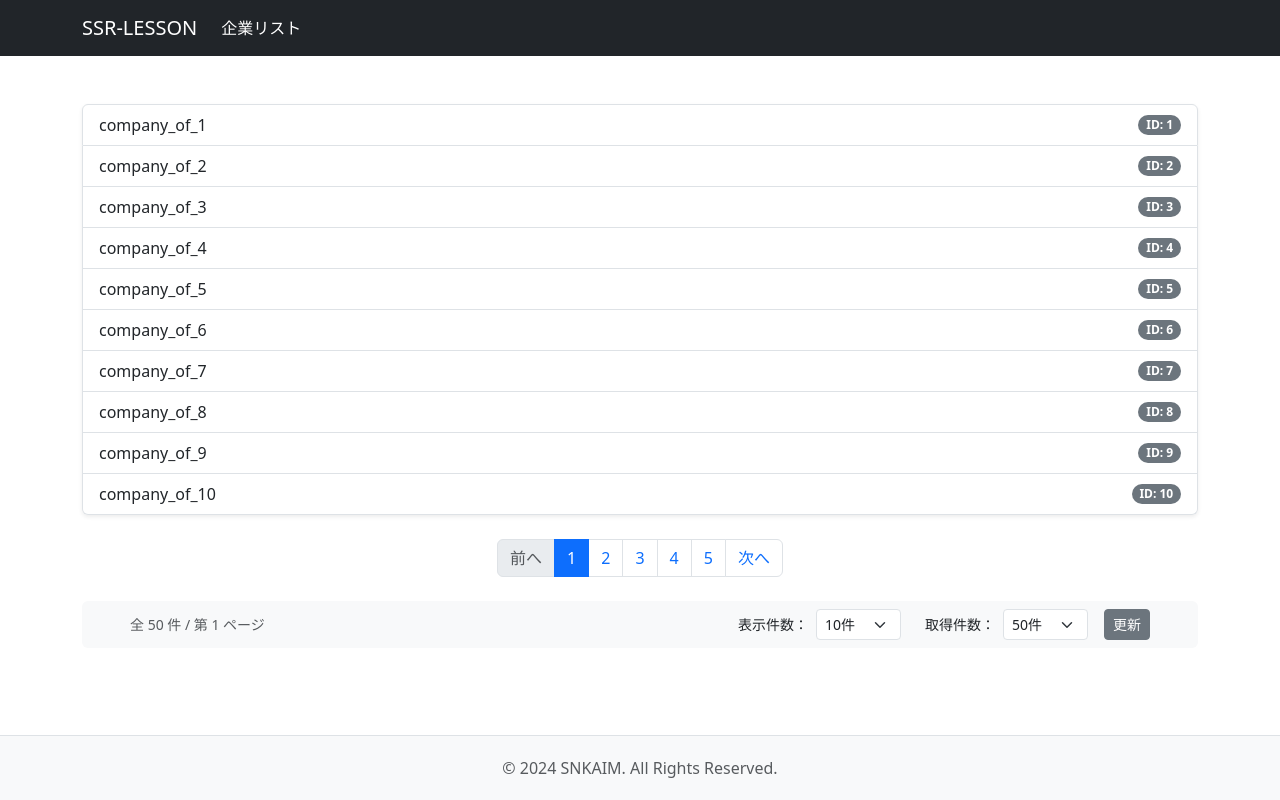
After one commit to Shiori-Takanashi/snkaim, a Flask app: page /companies/ in a window 1280 px wide. The commit adds this page. Run offline with Flask 3, Linux system fonts and the light colour scheme.

Commit message:
feat: 機能を大幅に追加して洗練

```diff
--- a/src/snkaim/app.py
+++ b/src/snkaim/app.py
@@ -1,14 +1,14 @@
 from flask import Flask
 
-from .routes.items import items_bp
-from .routes.sample import sample_bp
+from .routes.companies_routes import companies_bp
+from .routes.home_routes import home_bp
 
 
 def create_app():
     app = Flask(__name__)
 
-    app.register_blueprint(sample_bp)
-    app.register_blueprint(items_bp)
+    app.register_blueprint(home_bp)
+    app.register_blueprint(companies_bp)
 
     return app
 
--- /dev/null
+++ b/src/snkaim/routes/companies_routes.py
@@ -0,0 +1,16 @@
+from flask import Blueprint, render_template, request
+
+from snkaim.services.companies_service import get_pagination
+
+
+companies_bp = Blueprint("companies", __name__, url_prefix="/companies")
+
+
+@companies_bp.route("/")
+def company_list():
+    pagination = get_pagination(
+        request.args.get("total_companies", 50, type=int),
+        request.args.get("page", 1, type=int),
+        request.args.get("per_page", 10, type=int),
+    )
+    return render_template("companies.html", pagination=pagination)
--- /dev/null
+++ b/src/snkaim/services/companies_service.py
@@ -0,0 +1,79 @@
+from dataclasses import dataclass, field
+
+
+@dataclass
+class Company:
+    index: int
+    name: str
+
+
+@dataclass
+class Pagination:
+    total_companies: int
+    requested_page: int
+    per_page: int
+    companies: list[Company] = field(default_factory=list)
+
+    @property
+    def total_pages(self) -> int:
+        if self.total_companies == 0:
+            return 0
+        return (self.total_companies + self.per_page - 1) // self.per_page
+
+    @property
+    def current_page(self) -> int:
+        if self.requested_page < 1:
+            return 1
+        if self.total_pages > 0 and self.requested_page > self.total_pages:
+            return self.total_pages
+        return self.requested_page
+
+    @property
+    def has_prev(self) -> bool:
+        return self.current_page > 1
+
+    @property
+    def has_next(self) -> bool:
+        return self.current_page < self.total_pages
+
+    @property
+    def start_index(self) -> int:
+        """このページで必要なデータの開始位置"""
+        if self.total_companies == 0:
+            return 0
+        return (self.current_page - 1) * self.per_page + 1
+
+    @property
+    def end_index(self) -> int:
+        """このページで必要なデータの終了位置"""
+        if self.total_companies == 0:
+            return 0
+        return min(self.current_page * self.per_page, self.total_companies)
+
+
+def get_companies(start: int, end: int) -> list[Company]:
+    """ダミーデータの取得処理"""
+    if start == 0 and end == 0:
+        return []
+    return [
+        Company(index=i, name=f"company_of_{i}") for i in range(start, end + 1)
+    ]
+
+
+def get_pagination(
+    total_companies: int, requested_page: int, per_page: int
+) -> Pagination:
+    """ページネーションの構築とデータ取得を調整するサービス関数"""
+    # 1. ページネーションの計算枠だけを生成（データは空）
+    pagination = Pagination(
+        total_companies=total_companies,
+        requested_page=requested_page,
+        per_page=per_page,
+    )
+
+    # 2. オブジェクト自身に計算させたインデックスを使ってデータを取得し、格納
+    pagination.companies = get_companies(
+        pagination.start_index, pagination.end_index
+    )
+
+    return pagination
--- /dev/null
+++ b/src/snkaim/templates/companies.html
@@ -0,0 +1,75 @@
+{% extends "layout.html" %}
+
+{% block title %}Companies{% endblock %}
+
+{% block content %}
+
+<div class="list-group shadow-sm mb-4">
+    {% for company in pagination.companies %}
+    <div class="list-group-item list-group-item-action d-flex justify-content-between align-items-center">
+        <span>{{ company.name }}</span>
+        <span class="badge bg-secondary rounded-pill">ID: {{ company.index }}</span>
+    </div>
+    {% else %}
+    <div class="list-group-item text-center py-5">
+        <p class="text-muted mb-0">企業情報がありません。</p>
+    </div>
+    {% endfor %}
+</div>
+
+{% if pagination.total_pages > 1 %}
+<nav aria-label="Page navigation" class="mb-4">
+    <ul class="pagination justify-content-center">
+        <li class="page-item {% if not pagination.has_prev %}disabled{% endif %}">
+            <a class="page-link"
+                href="{{ url_for('companies.company_list', page=pagination.current_page - 1, per_page=pagination.per_page) }}">
+                前へ
+            </a>
+        </li>
+
+        {% for p in range(1, pagination.total_pages + 1) %}
+        <li class="page-item {% if p == pagination.current_page %}active{% endif %}">
+            <a class="page-link" href="{{ url_for('companies.company_list', page=p, per_page=pagination.per_page) }}">
+                {{ p }}
+            </a>
+        </li>
+        {% endfor %}
+
+        <li class="page-item {% if not pagination.has_next %}disabled{% endif %}">
+            <a class="page-link"
+                href="{{ url_for('companies.company_list', page=pagination.current_page + 1, per_page=pagination.per_page) }}">
+                次へ
+            </a>
+        </li>
+    </ul>
+</nav>
+{% endif %}
+<div class="card bg-light border-0">
+    <div class="card-body d-flex justify-content-between align-items-center px-5 py-2">
+        <p class="text-muted small mb-0">
+            <span>全 {{ pagination.total_companies }} 件</span> / <span>第 {{ pagination.current_page }} ページ</span>
+        </p>
+
+        <form action="{{ url_for('companies.company_list') }}" method="GET" class="d-flex align-items-center">
+            <input type="hidden" name="page" value="1">
+
+            <label for="per_page" class="form-label mb-0 me-2 text-nowrap small">表示件数：</label>
+            <select name="per_page" id="per_page" class="form-select form-select-sm me-4">
+                <option value="10" {% if pagination.per_page==10 %}selected{% endif %}>10件</option>
+                <option value="20" {% if pagination.per_page==20 %}selected{% endif %}>20件</option>
+                <option value="50" {% if pagination.per_page==50 %}selected{% endif %}>50件</option>
+                <option value="100" {% if pagination.per_page==100 %}selected{% endif %}>100件</option>
+            </select>
+
+            <label for="total_companies" class="form-label mb-0 me-2 text-nowrap small">取得件数：</label>
+            <select name="total_companies" id="total_companies" class="form-select form-select-sm me-3">
+                <option value="10" {% if pagination.total_companies==10 %}selected{% endif %}>10件</option>
+                <option value="50" {% if pagination.total_companies==50 %}selected{% endif %}>50件</option>
+                <option value="100" {% if pagination.total_companies==100 %}selected{% endif %}>100件</option>
+            </select>
+
+            <button type="submit" class="btn btn-sm btn-secondary text-nowrap">更新</button>
+        </form>
+    </div>
+</div>
+{% endblock %}
--- a/src/snkaim/templates/sample.html
+++ b/src/snkaim/templates/home.html
@@ -118,7 +118,7 @@
             {% if categories %}
             <ul class="list-group">
                 {% for category in categories %}
-                <li class="list-group-item d-flex justify-content-between">
+                <li class="list-group-Company d-flex justify-content-between">
                     <span>{{ category.name }}</span>
 
                     {% if category.count > 0 %}
--- /dev/null
+++ b/src/snkaim/templates/layout.html
@@ -0,0 +1,66 @@
+<!DOCTYPE html>
+<html lang="ja">
+
+<head>
+    <meta charset="UTF-8">
+    <meta name="viewport" content="width=device-width, initial-scale=1.0">
+    <title>{% block title %}企業リスト{% endblock %}</title>
+    <link href="https://cdn.jsdelivr.net/npm/bootstrap@5.3.0/dist/css/bootstrap.min.css" rel="stylesheet">
+    <style>
+        body {
+            display: flex;
+            flex-direction: column;
+            min-height: 100vh;
+            /* 常にフッターを最下部に置く設定 */
+        }
+
+        main {
+            flex: 1;
+        }
+
+        footer {
+            background-color: #f8f9fa;
+            border-top: 1px solid #dee2e6;
+            padding: 20px 0;
+            margin-top: 40px;
+        }
+    </style>
+</head>
+
+<body>
+
+    <header>
+        <nav class="navbar navbar-expand-lg navbar-dark bg-dark">
+            <div class="container">
+                <a class="navbar-brand" href="{{ url_for('companies.company_list') }}">SSR-LESSON</a>
+                <button class="navbar-toggler" type="button" data-bs-toggle="collapse" data-bs-target="#navbarNav">
+                    <span class="navbar-toggler-icon"></span>
+                </button>
+                <div class="collapse navbar-collapse" id="navbarNav">
+                    <ul class="navbar-nav">
+                        <li class="nav-item">
+                            <a class="nav-link {% if request.blueprint == 'companies' %}active{% endif %}"
+                                href="{{ url_for('companies.company_list') }}">企業リスト</a>
+                        </li>
+                    </ul>
+                </div>
+            </div>
+        </nav>
+    </header>
+
+    <main class="">
+        <div class="container mt-5">
+            {% block content %}{% endblock %}
+        </div>
+    </main>
+
+    <footer>
+        <div class="container text-center">
+            <p class="text-muted mb-0 mt-0">&copy; 2024 SNKAIM. All Rights Reserved.</p>
+        </div>
+    </footer>
+
+    <script src="https://cdn.jsdelivr.net/npm/bootstrap@5.3.0/dist/js/bootstrap.bundle.min.js"></script>
+</body>
+
+</html>
```
Also changed, not shown: src/snkaim/routes/home_routes.py (renamed from src/snkaim/routes/sample.py, +4 -4 lines), src/snkaim/routes/items.py (deleted, +0 -16 lines), src/snkaim/services/items.py (deleted, +0 -51 lines), src/snkaim/templates/items.html (deleted, +0 -56 lines), 1 other file.
